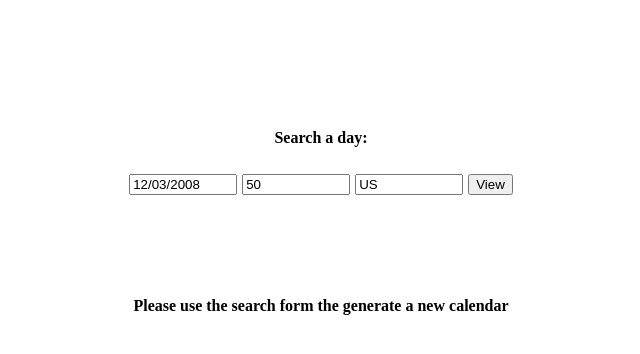
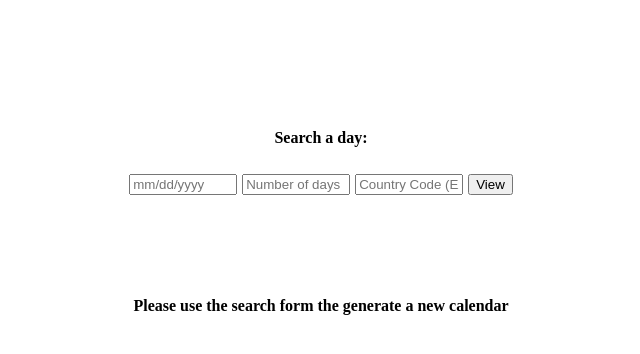
Before and after one commit to vasilycrespo/calendar_exercise, a plain HTML site: page index.html in a window 1280 px wide. Shown: the whole page, without its empty margins (319-959 px from the left). Drawn offline with Linux system fonts and the light colour scheme.

Commit message:
Finished, removed default data from user inpur. Concluded

```diff
--- a/index.html
+++ b/index.html
@@ -21,7 +21,7 @@
       <div class="form">
         <input ng-model="inputDate" type="text" placeholder="mm/dd/yyyy" ></input>
         <input ng-model="inputDays" type="text" placeholder="Number of days"></input>
-        <input ng-model="inputCountry" type="text" placeholder="Country Code"></input>
+        <input ng-model="inputCountry" type="text" placeholder="Country Code (Example: US)"></input>
         <button ng-click="generateCalendar()">View</button>
         <div ng-show="errormsg" style="margin-top: 6px;"><span class="errorbox">{{ errormsg }}</span></div>
       </div>
--- a/scripts/controller.js
+++ b/scripts/controller.js
@@ -1,9 +1,9 @@
 var app = angular.module('myCalendar', []);
 app.controller("calendarCtrl", function($scope, $http, $timeout){
 	//User information
-	$scope.inputDate = "12/03/2008";
-	$scope.inputDays = 50;
-	$scope.inputCountry = "US";
+	$scope.inputDate =  null;
+	$scope.inputDays = null;
+	$scope.inputCountry = null;
 
 	//General functions
 	$scope.generateCalendar = function(){
```
